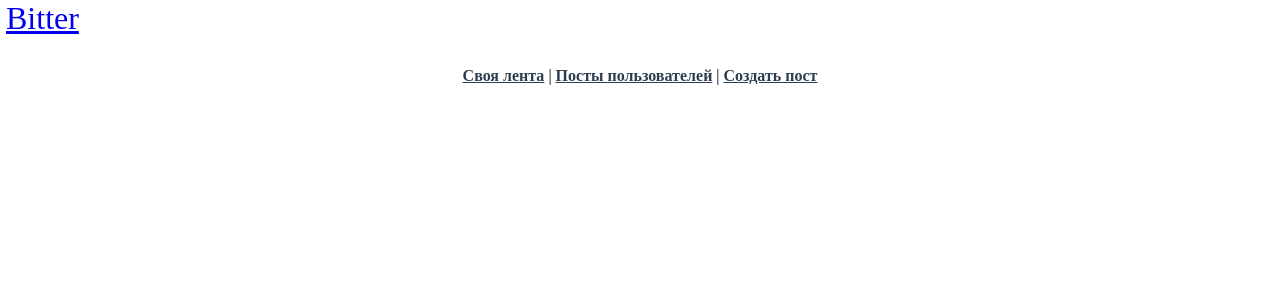
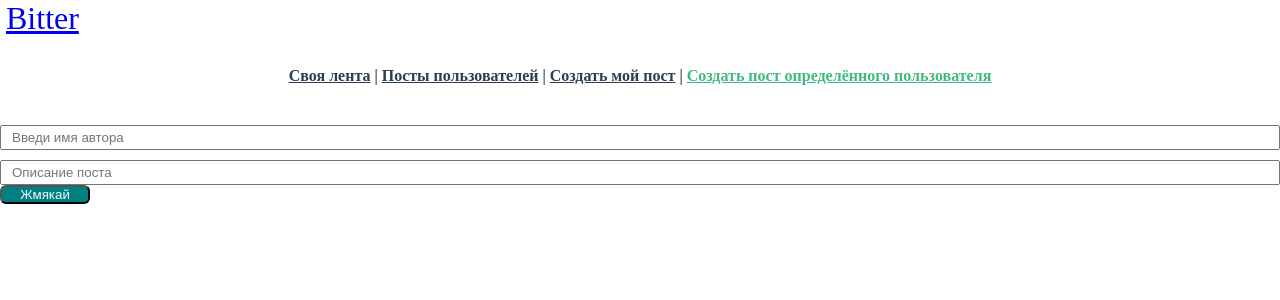
Before and after one commit to AngryWhoops/client, a Vue app: page /otheruserpost in a window 1280 px wide. Shown: the top 300 px of the page. Built offline with nearby package versions, Linux system fonts and the light colour scheme.

Commit message:
qqqqqqqqqqqq

```diff
--- a/src/App.vue
+++ b/src/App.vue
@@ -3,21 +3,14 @@
   <nav>
     <router-link to="/">Своя лента</router-link> |
     <router-link to="/userposts">Посты пользователей</router-link> |
-    <router-link to="/create">Создать пост</router-link>
+    <router-link to="/create">Создать мой пост</router-link> |
+    <router-link to="/otheruserpost">Создать пост определённого пользователя</router-link>
   </nav>
   <router-view/>
 </template>
 
 <script>
-
   export default {
-    data() {
-      return {
-      }
-    },
-    methods: {
-
-    }
   }
 </script>
 
--- /dev/null
+++ b/src/components/OtherUserPostFormComponent.vue
@@ -0,0 +1,81 @@
+<template>
+    <form @submit.prevent>
+        <input
+        type="text"
+        class="input"
+        placeholder="Введи имя автора"
+        v-model="post.user_author">
+        <input
+        type="text"
+        class="input"
+        placeholder="Описание поста"
+        v-model="post.body">
+        <button class="btn"
+        @click="userPostsRequest">Жмякай</button>
+    </form>
+
+
+    <div class="post-item" v-for="post in postsList" >
+    <div class="datefield">
+      Создан: {{post.created_at}} | Автор {{post.user_author}}
+    </div>
+    <div>{{post.body}}</div>
+  </div>
+
+</template>
+
+<script>
+import axios from 'axios';
+
+export default {
+    data() {
+        return {
+            post: {
+              user_author: '',
+              body: ''
+            }
+        }
+    },
+    methods: {
+        userPostsRequest() {
+            axios
+            .post('http://localhost:8001/api/createpostwithauthor')
+            .catch(e => console.log(e.response))
+            this.post = {
+              body: '',
+              user_author: ''
+            }
+        }
+    },
+    components: {
+    }
+}
+</script>
+
+<style scoped>
+    .input {
+    width: 100%;
+    height: 25px;
+    padding: 10px 10px;
+    margin-top: 10px;
+  }
+
+  .btn {
+    background-color: teal;
+    border-radius: 6px;
+    width: 90px;
+    color: aliceblue;
+  }
+
+  .datefield {
+    font-size: 10px;
+    color: dimgray;
+  }
+
+  .post-item {
+    padding: 10px 10px;
+    border: 3px solid teal;
+    border-radius: 6px;
+    margin: 10px 10px 10px;
+  }
+</style>
--- a/src/components/PostFormComponent.vue
+++ b/src/components/PostFormComponent.vue
@@ -26,8 +26,8 @@ import axios from 'axios';
   methods: {
     createPost() {
       axios
-      .post('http://localhost:8000/api/createpost', this.post)
-      .catch(e => console.log("Ошибка CreatePost"))
+      .post('http://localhost:8001/api/createmypost', this.post)
+      .catch(e => console.log(e.response))
       this.post = {
         body: ''
       }
--- a/src/components/PostListComponent.vue
+++ b/src/components/PostListComponent.vue
@@ -1,7 +1,7 @@
 <template>
   <div class="post-item" v-for="post in posts" :key="post.id">
     <div class="datefield">
-      Создан: {{post.created_at}}
+      Создан: {{post.created_at}} | Автор: {{post.user_author}}
     </div>
     <div>{{post.body}}</div>
   </div>
@@ -25,7 +25,7 @@ import axios from 'axios';
         methods: {
             getAllPosts() {
                 axios
-                .get('http://localhost:8000/api/getallposts', this.posts)
+                .get('http://localhost:8001/api/getallposts', this.posts)
                 .then(response => this.posts = response.data)
                 .catch(e => console.log("Ошибка GetAllCards"))
             }
--- a/src/components/UserPostsInputComponent.vue
+++ /dev/null
@@ -1,59 +0,0 @@
-<template>
-    <form @submit.prevent>
-        <input
-        type="text"
-        class="input"
-        placeholder="Введи имя пользователя для поиска"
-        v-model="user">
-        <button class="btn"
-        @click="userPostRequest">Жмякай</button>
-    </form>
-    <div class="post-item" v-for="post in postsList" :key="post.id">
-    <div class="datefield">
-      Создан: {{post.created_at}}
-    </div>
-    <div>{{post.body}}</div>
-  </div>
-</template>
-
-<script>
-import axios from 'axios';
-    export default {
-        data() {
-            return {
-                user: '',
-                postsList: [],
-            }
-        },
-
-        methods: {
-            userPostsRequest() {
-                axios
-                .get('http://localhost:8000/api/getpostsbyuser/'+this.user)
-                .then(response => this.postsList = response)
-                .catch(console.log("Ошибка userPostsRequest"))
-            }
-        }
-    }
-</script>
-
-<style scoped>
-    .input {
-    width: 100%;
-    height: 25px;
-    padding: 10px 10px;
-    margin-top: 10px;
-  }
-
-  .btn {
-    background-color: teal;
-    border-radius: 6px;
-    width: 90px;
-    color: aliceblue;
-  }
-
-  .datefield {
-    font-size: 10px;
-    color: dimgray;
-  }
-</style>
--- a/src/router/index.js
+++ b/src/router/index.js
@@ -2,6 +2,7 @@ import { createRouter, createWebHistory } from 'vue-router'
 import FeedView from '../views/FeedView.vue'
 import CreateView from '@/views/CreateView.vue'
 import UserPosts from '@/views/UsersPosts'
+import OtherUsersPostsView from '@/views/OtherUsersPostsView'
 
 const routes = [
   {
@@ -18,6 +19,11 @@ const routes = [
     path: '/userposts',
     name: 'userposts',
     component: UserPosts
+  },
+  {
+    path: '/otheruserpost',
+    name: 'otheruserpost',
+    component: OtherUsersPostsView
   }
 ]
 
--- /dev/null
+++ b/src/views/OtherUsersPostsView.vue
@@ -0,0 +1,24 @@
+<template>
+    <OtherUserPostFormComponent/>
+</template>
+
+<script>
+import OtherUserPostFormComponent from '@/components/OtherUserPostFormComponent.vue';
+export default {
+    data() {
+        return {
+
+        }
+    },
+    methods: {
+
+    },
+    components: {
+        OtherUserPostFormComponent,
+    }
+}
+</script>
+
+<style>
+
+</style>
--- a/src/views/UsersPosts.vue
+++ b/src/views/UsersPosts.vue
@@ -1,23 +1,10 @@
 <template>
-    <UserPostsInputComponentVue/>
 </template>
 
 <script>
-import UserPostsInputComponentVue from '@/components/UserPostsInputComponent.vue'
     export default {
-        data() {
-            return {
-
-            }
-        },
-
-        methods: {
-
-        },
-
         components: {
-            UserPostsInputComponentVue,
-        }
+}
     }
 </script>
 
```
Also changed, not shown: src/components/PostItem.vue (deleted, +0 -13 lines).
